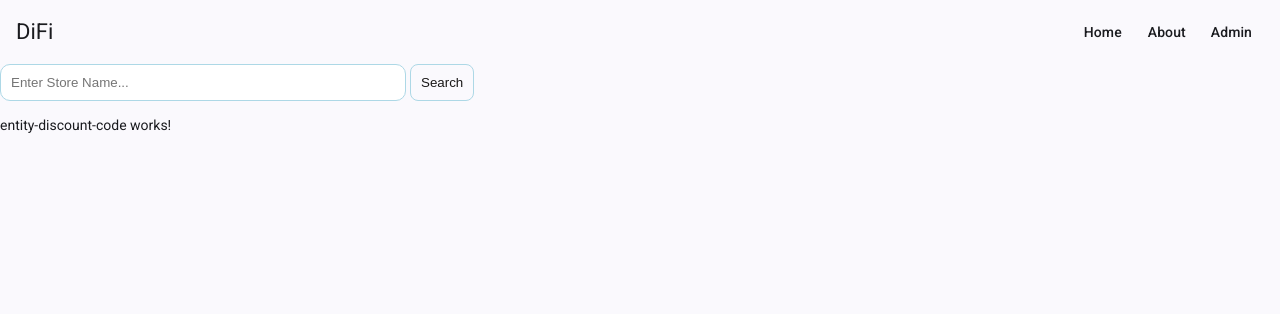
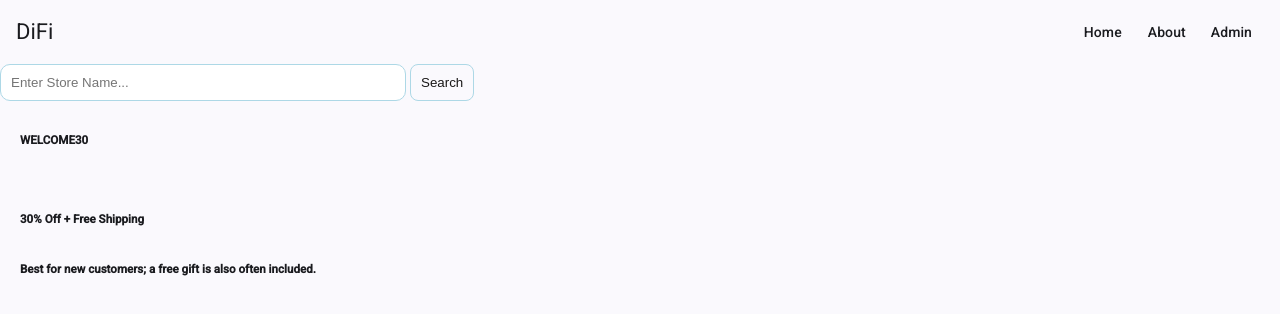
Before and after one commit to moussdeve/difi-web-app, an Angular app: page /home in a window 1280 px wide. Shown: the top 314 px of the page. Built offline with nearby package versions, Linux system fonts and the light colour scheme.

Commit message:
Adding interpolation to entity-discount-code template

```diff
--- /dev/null
+++ b/src/app/entity-discount-code/entity-discount-code.html
@@ -0,0 +1,6 @@
+<section class="discount">
+    <h5 class="discount-heading">{{ discountCode.code }}</h5>
+    <h5 class="discount-heading">{{ discountCode.type }}</h5>
+    <h5 class="discount-heading">{{ discountCode.discount }}</h5>
+    <h5 class="discount-heading">{{ discountCode.summary }}</h5>
+</section>
--- a/src/app/entity-discount-code/entity-discount-code.ts
+++ b/src/app/entity-discount-code/entity-discount-code.ts
@@ -5,11 +5,12 @@ import { Discountcode } from '../discountcode';
 @Component({
   selector: 'app-entity-discount-code',
   imports: [],
-  template: `
-    <p>
-      entity-discount-code works!
-    </p>
-  `,
+  // template: `
+  //   <p>
+  //     entity-discount-code works!
+  //   </p>
+  // `,
+  templateUrl: './entity-discount-code.html',
   styleUrl: './entity-discount-code.css'
 })
 export class EntityDiscountCode {
--- a/src/app/home/home.html
+++ b/src/app/home/home.html
@@ -9,7 +9,7 @@
   </section>
 
   <section class="reults">
-    <app-entity-discount-code></app-entity-discount-code>
+    <app-entity-discount-code [discountCode]="discountCode"></app-entity-discount-code>
   </section>
 
 </main>
--- a/src/app/home/home.ts
+++ b/src/app/home/home.ts
@@ -14,9 +14,7 @@ import { EntityDiscountCode } from '../entity-discount-code/entity-discount-code
     EntityDiscountCode
   ],
   // template: `
-  //   <p>
-  //     home works!
-  //   </p>
+  //
   // `,
   templateUrl: './home.html',
   styleUrl: './home.css'
```
